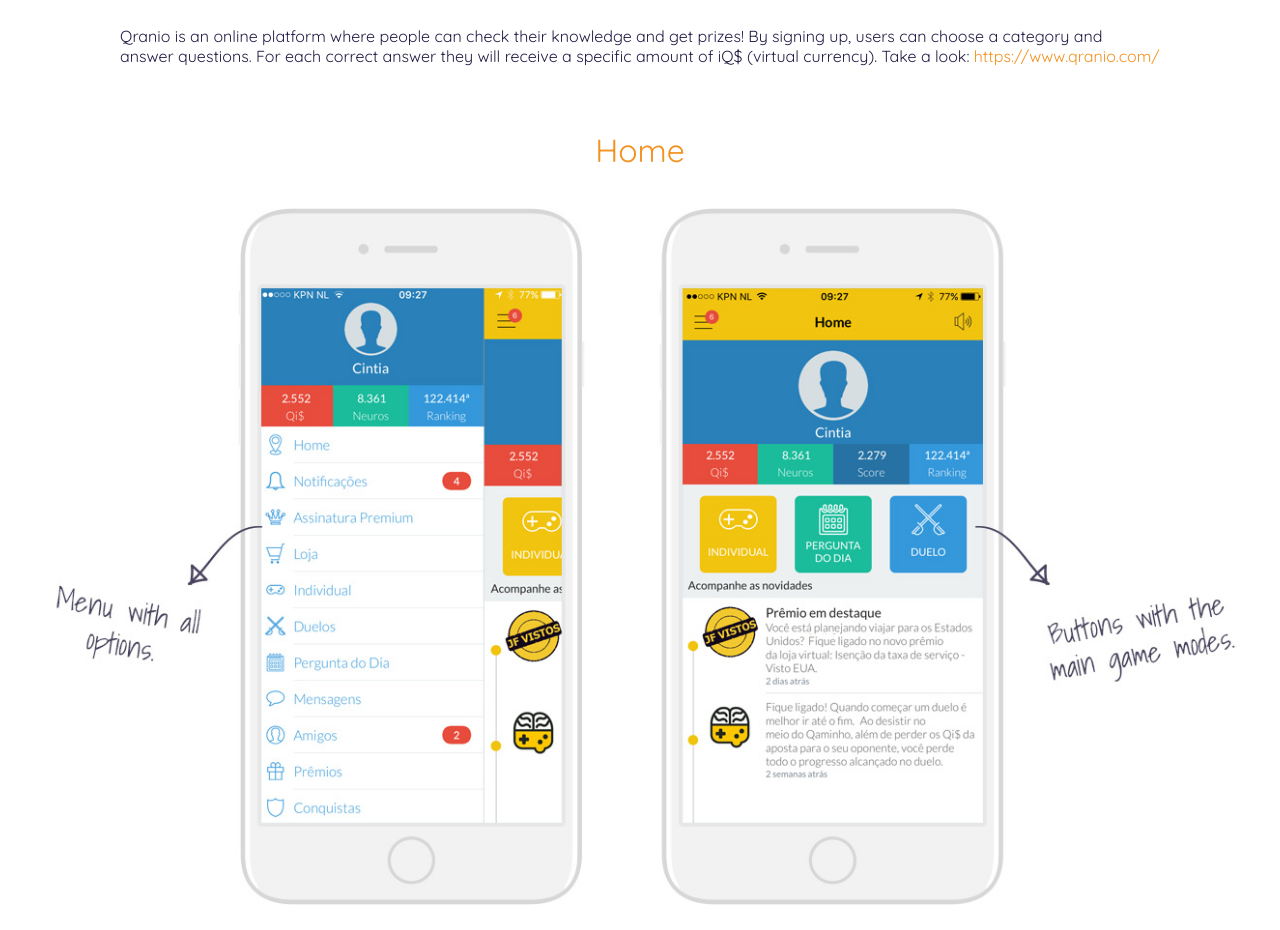
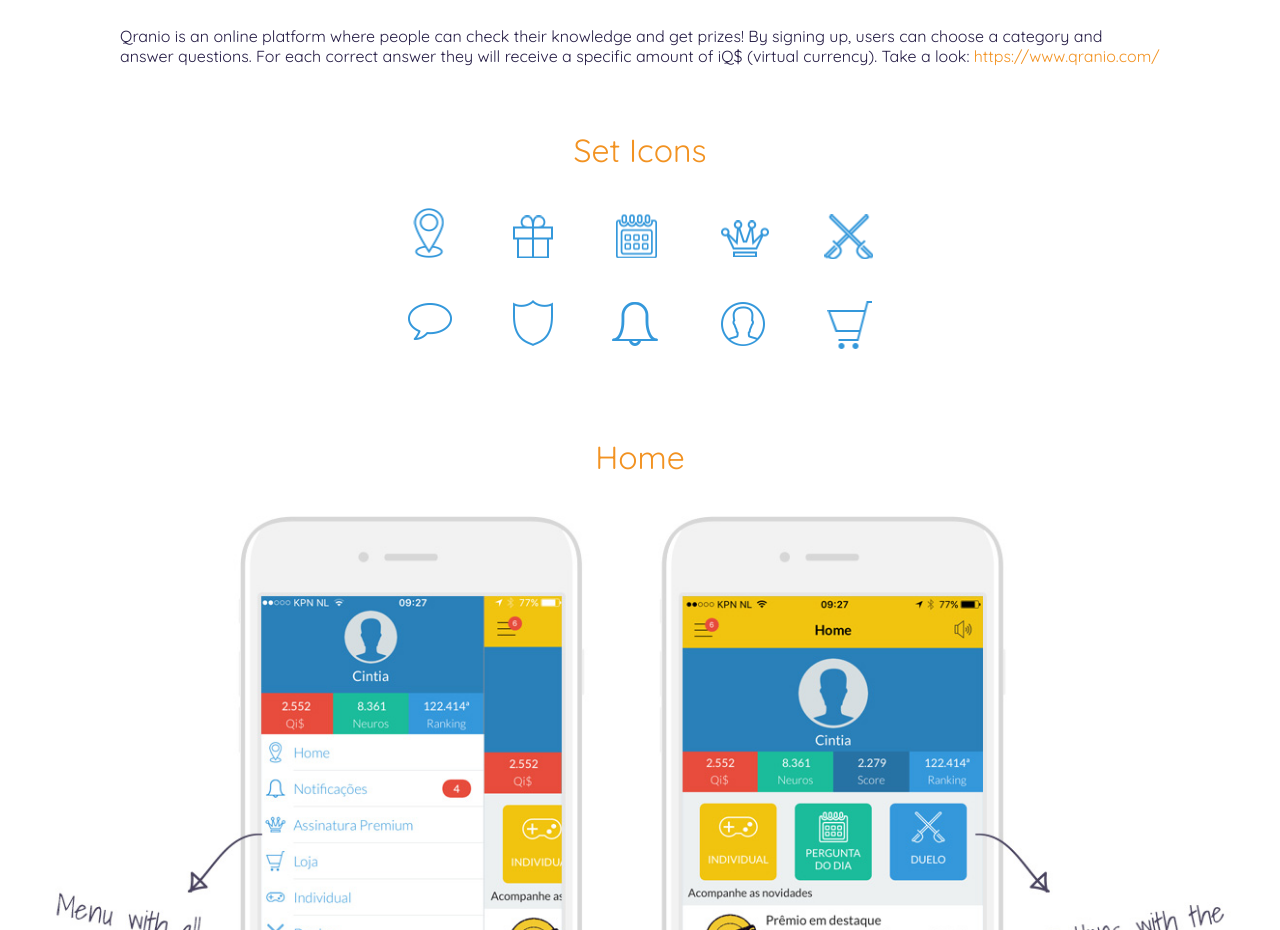
Before and after one commit to cintiafalcao/portfolio, a React (Create React App) app: page /case/qranio in a window 1280 px wide. Shown: the part 860-1790 px from the top of the page. Built offline with nearby package versions, Linux system fonts and the light colour scheme.

Commit message:
error at timeline

```diff
--- a/src/projects/Qranio.js
+++ b/src/projects/Qranio.js
@@ -2,6 +2,7 @@
 
 import { Image, Project, Title, Text, Link } from '../Case.js'
 import cover from '../images/qranio/cover.jpg'
+import icon from '../images/qranio/icon_set.png'
 import img_1 from '../images/qranio/f1.jpg'
 import img_2 from '../images/qranio/f2.jpg'
 import img_3 from '../images/qranio/f3.jpg'
@@ -18,7 +19,8 @@
 Take a look: <Link href='https://www.qranio.com/'>https://www.qranio.com/</Link></Text>
 
 
-
+    <Title>Set Icons</Title>
+    <Image src={icon} alt='icon' />
     <Title>Home</Title>
     <Image src={img_1} alt='Home' />
     <Title>Profile</Title>
--- a/src/projects/list.json
+++ b/src/projects/list.json
@@ -104,7 +104,7 @@
       "Created the animations"
     ],
     "challenges": "The real job was figuring out the best software because there were a lot of steps for each caracters.",
-    "results": "Qranio is an online platform...",
+    "results": "",
     "featured": true
   },
   {
```
Also changed, not shown: src/images/qranio/icon_set.png (added).
